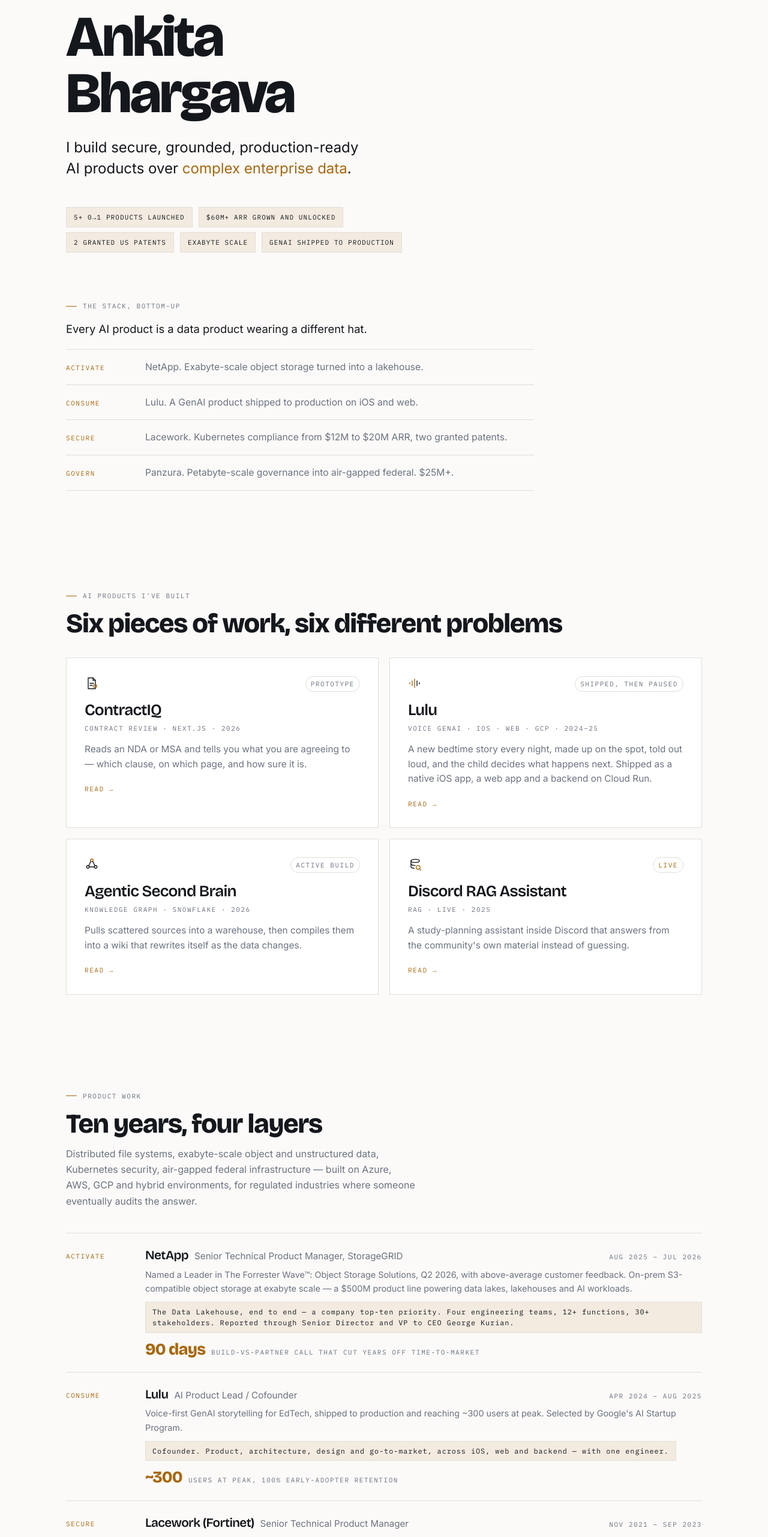
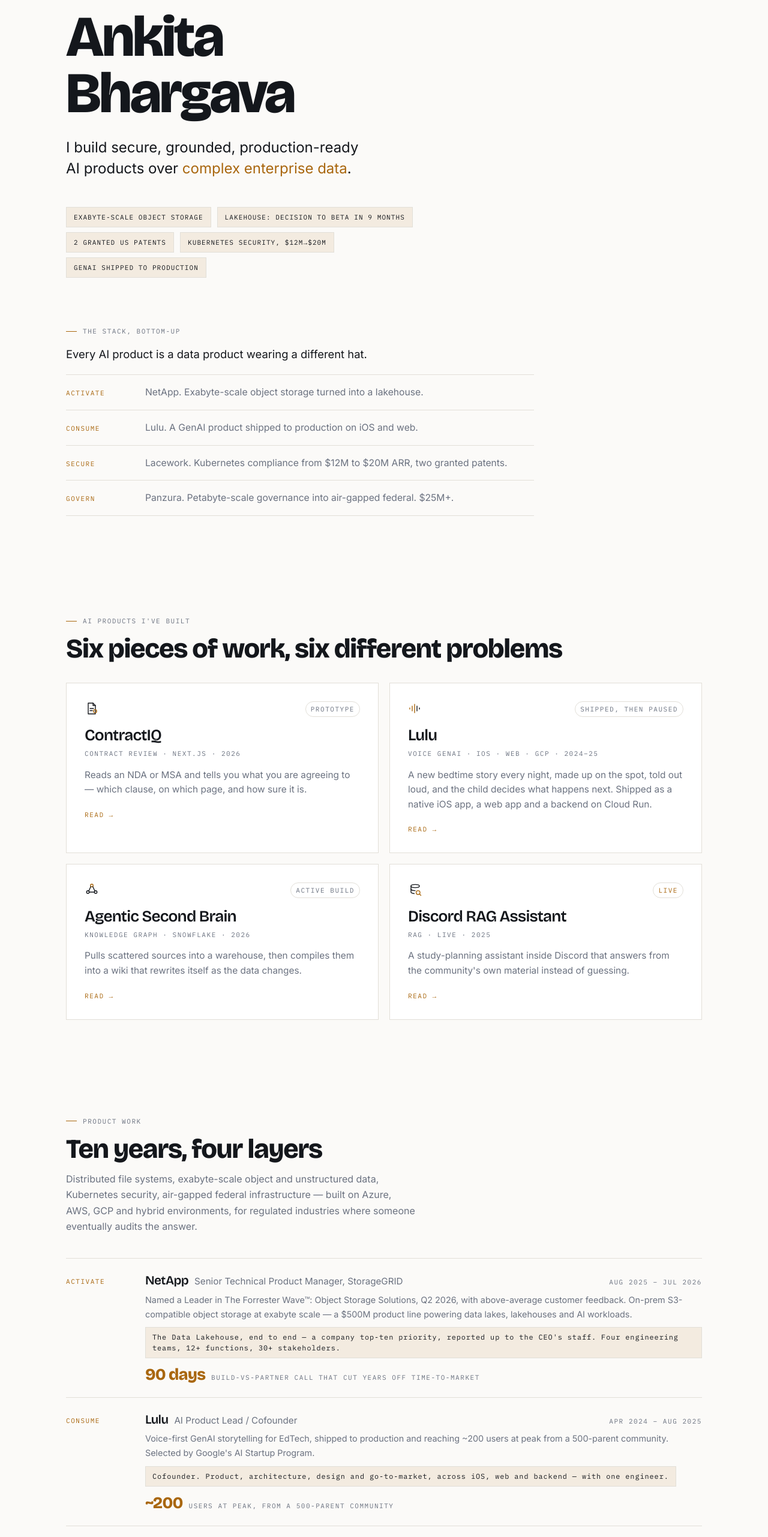
Before and after one commit to Ankita301/portfolio, a React (Vite) app: page / in a window 1280 px wide. Shown: the part 234-2796 px from the top of the page at 60% size. Built offline with nearby package versions, Linux system fonts and the light colour scheme.

Commit message:
Refine project metrics and context in profile.ts
Updated metrics and context details for various projects, including user counts and product descriptions.

```diff
--- a/src/content/profile.ts
+++ b/src/content/profile.ts
@@ -12,10 +12,10 @@
 
   /** Four facts, above the fold. Categorise, then believe. */
   proof: [
-    "5+ 0→1 products launched",
-    "$60M+ ARR grown and unlocked",
+    "Exabyte-scale object storage",
+    "Lakehouse: decision to beta in 9 months",
     "2 granted US patents",
-    "Exabyte scale",
+    "Kubernetes security, $12M→$20M",
     "GenAI shipped to production",
   ],
 
@@ -59,16 +59,16 @@
     context:
       "Named a Leader in The Forrester Wave™: Object Storage Solutions, Q2 2026, with above-average customer feedback. On-prem S3-compatible object storage at exabyte scale — a $500M product line powering data lakes, lakehouses and AI workloads.",
     scope:
-      "The Data Lakehouse, end to end — a company top-ten priority. Four engineering teams, 12+ functions, 30+ stakeholders. Reported through Senior Director and VP to CEO George Kurian.",
+      "The Data Lakehouse, end to end — a company top-ten priority, reported up to the CEO's staff. Four engineering teams, 12+ functions, 30+ stakeholders.",
     points: [
-      "Led 0→1 StorageGRID Data Lakehouse strategy: analytics built into the storage platform rather than deployed on top of it. The difference is the product — one install, one upgrade path, one support call, and the grid admin keeps full visibility instead of operating a second system alongside it. Addressable across a 3,000+ customer installed base.",
+      "Led 0→1 StorageGRID Data Lakehouse strategy: analytics built into the storage platform rather than deployed on top of it. The difference is the product — one install, one upgrade path, one support call, and the grid admin keeps full visibility instead of operating a second system alongside it. Addressable across an installed base of about 2,500 enterprise customers.",
       "Drove the build-versus-partner decision and OEM selection in 90 days, compressing a multi-year build path to under one year.",
       "De-risked the bet before it was built: validated with an internal customer running 6 PB, and secured two Fortune 10 banks as beta partners who stayed engaged from MVP onward.",
-      "Built and defended the business case — a $5M ARR opportunity on a $500M line — securing executive investment and alignment across 30+ stakeholders, 12+ functions and 4 engineering teams.",
+      "Built and defended the business case on a $500M product line, securing executive investment and alignment across 30+ stakeholders, 12+ functions and 4 engineering teams.",
       "Pitched the integration to 60 engineers and came away with 11 committed to building it — a coalition recruited rather than assigned.",
       "Owned licensing and packaging for the new tier, and built a support exposure model before launch so the organisation knew what the incremental caseload would cost it.",
       "Launched Branch Buckets in StorageGRID 12.0 — isolated AI/ML experimentation without duplicating the underlying object data. ~15% early adoption across workflows operating on 10+ PB.",
-      "Selected Dremio as the OEM partner and took it through executive approval, engineering estimation and phase gating.",
+      "Selected Dremio as the OEM partner and took it through executive approval, engineering estimation and phase gating. Launched the beta in June 2026 — MVP to the internal AI team first, then early-access customers — with GA planned for November.",
       "It goes to market as Open Lakehouse on NetApp — a named breakout at NetApp INSIGHT 2026, September 29 to October 1.",
     ],
     metric: { value: "90 days", label: "Build-vs-partner call that cut years off time-to-market" },
@@ -78,7 +78,7 @@
     company: "Lulu",
     title: "AI Product Lead / Cofounder",
     dates: "Apr 2024 – Aug 2025",
-    context: "Voice-first GenAI storytelling for EdTech, shipped to production and reaching ~300 users at peak. Selected by Google's AI Startup Program.",
+    context: "Voice-first GenAI storytelling for EdTech, shipped to production and reaching ~200 users at peak from a 500-parent community. Selected by Google's AI Startup Program.",
     scope: "Cofounder. Product, architecture, design and go-to-market, across iOS, web and backend — with one engineer.",
     points: [
       "Launched a GenAI storytelling MVP in under 60 days, then scaled it into a production system: native SwiftUI iOS app, React web app, and a layered Python API on Google Cloud Run with dev and prod environments defined in Terraform.",
@@ -86,7 +86,7 @@
       "Delivered COPPA and GDPR-compliant personalized learning through user milestones, feedback loops and token-optimized prompts.",
       "Authenticated CI/CD with Workload Identity Federation rather than service-account keys — no long-lived deploy credential anywhere in the pipeline.",
     ],
-    metric: { value: "~300", label: "Users at peak, 100% early-adopter retention" },
+    metric: { value: "~200", label: "Users at peak, from a 500-parent community" },
   },
   {
     layer: "Secure",
```
